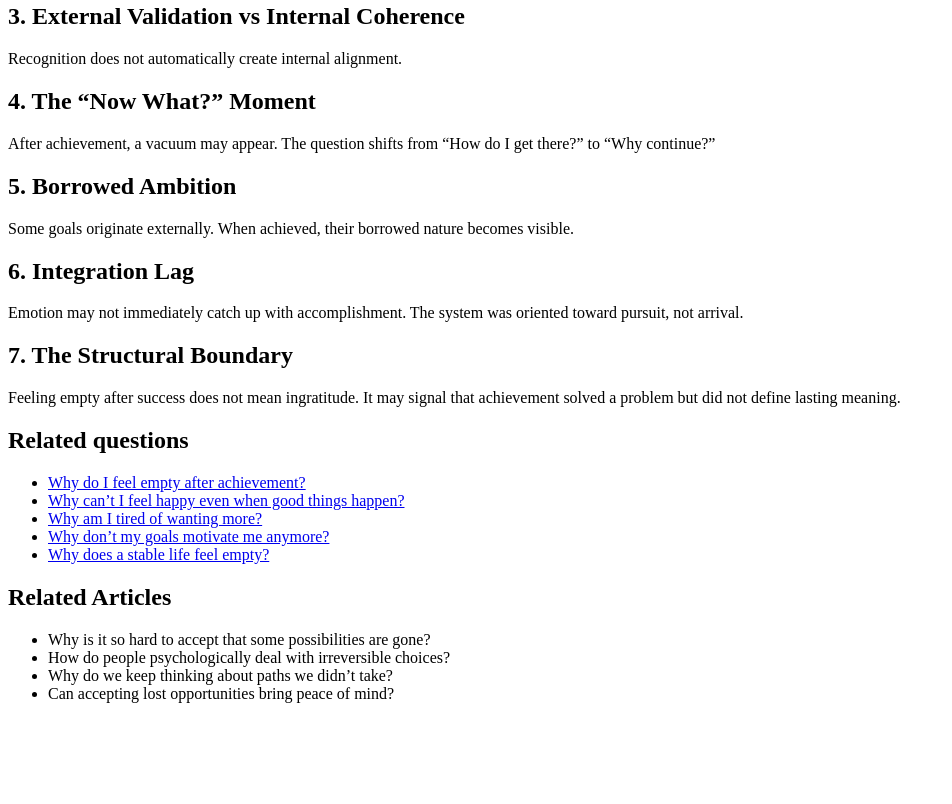
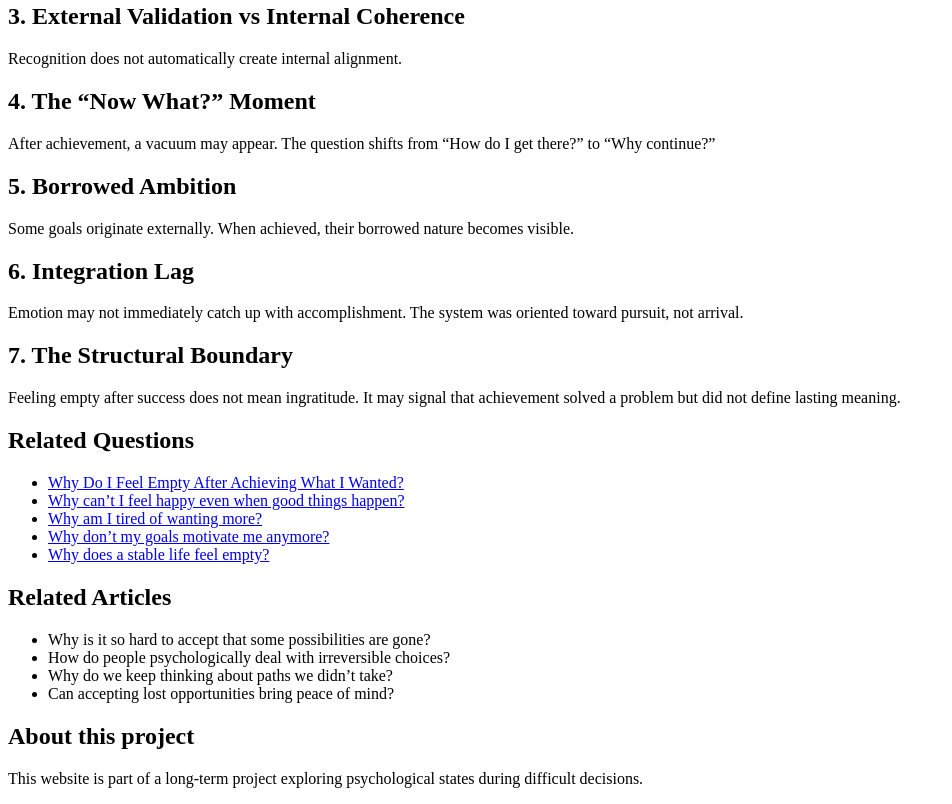
Before and after one commit to mozartltv-creator/118-why-success-feels-empty, a plain HTML site: page index.html in a window 1280 px wide. Shown: the part 416-1220 px from the top of the page, without its empty margins (0-952 px from the left). Before the commit the page ends 1135 px from the top, so only its background shows below. Drawn offline with Linux system fonts and the light colour scheme.

Commit message:
Update index.html

```diff
--- a/index.html
+++ b/index.html
@@ -62,9 +62,9 @@ The system was oriented toward pursuit, not arrival.
 Feeling empty after success does not mean ingratitude.
 It may signal that achievement solved a problem but did not define lasting meaning.
 </p>
-<h2>Related questions</h2>
+<h2>Related Questions</h2>
 <ul>
-  <li><a href="https://mozartltv-creator.github.io/75-empty-after-achievement/">Why do I feel empty after achievement?</a></li>
+  <li><a href="https://mozartltv-creator.github.io/75-empty-after-achievement/">Why Do I Feel Empty After Achieving What I Wanted?</a></li>
   <li><a href="https://mozartltv-creator.github.io/71-cant-feel-happy-good-things/">Why can’t I feel happy even when good things happen?</a></li>
   <li><a href="https://mozartltv-creator.github.io/74-tired-of-wanting-more/">Why am I tired of wanting more?</a></li>
   <li><a href="https://mozartltv-creator.github.io/119-goals-no-longer-motivate-me/">Why don’t my goals motivate me anymore?</a></li>
@@ -77,5 +77,11 @@ It may signal that achievement solved a problem but did not define lasting meani
 <li>Why do we keep thinking about paths we didn’t take?</li>
 <li>Can accepting lost opportunities bring peace of mind?</li>
 </ul>
+  <section>
+  <h2>About this project</h2>
+  <p>
+    This website is part of a long-term project exploring psychological states during difficult decisions.
+  </p>
+</section>
 </body>
 </html>
```
